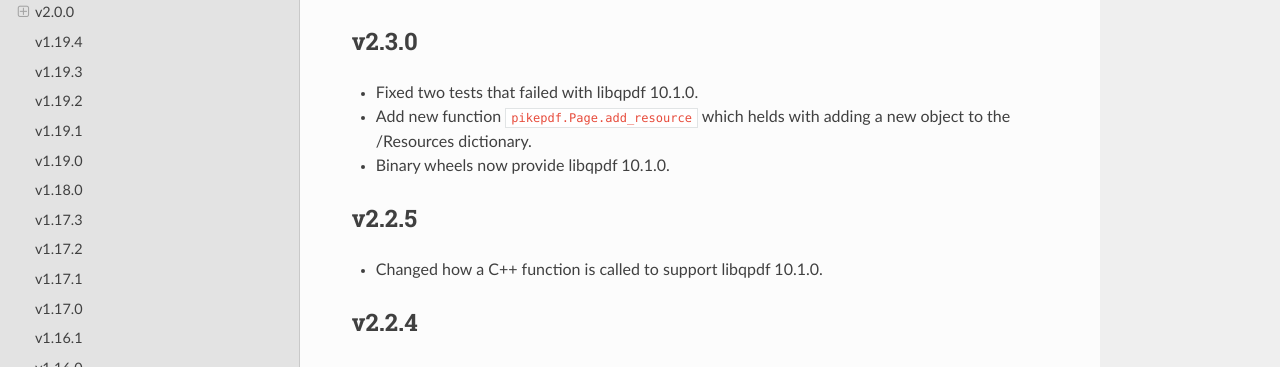
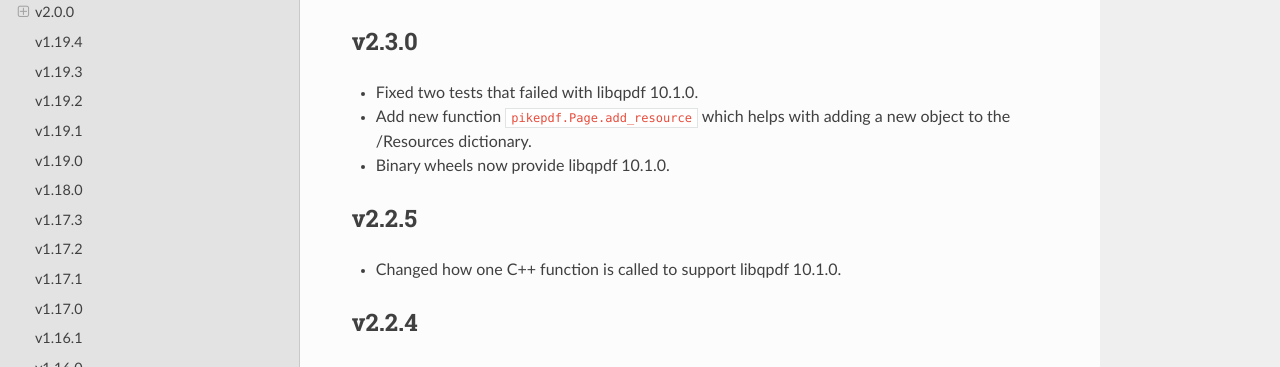
Before and after one commit to pikepdf/pikepdf, a Sphinx documentation site: the page built from docs/release_notes.rst, in a window 1280 px wide and 900 px high. Shown: the part 329-696 px from the top of the window. Built offline with Sphinx 7.4.7 and the Read the Docs theme 2.0.0, drawn with Linux system fonts in a browser that asks for light colours; the version number could not be read and is left out.

Commit message:
Release notes: fix typos

```diff
--- a/docs/release_notes.rst
+++ b/docs/release_notes.rst
@@ -22,14 +22,14 @@
 ======
 
 -  Fixed two tests that failed with libqpdf 10.1.0.
--  Add new function ``pikepdf.Page.add_resource`` which helds with adding a new object
+-  Add new function ``pikepdf.Page.add_resource`` which helps with adding a new object
    to the /Resources dictionary.
 -  Binary wheels now provide libqpdf 10.1.0.
 
 v2.2.5
 ======
 
--  Changed how a C++ function is called to support libqpdf 10.1.0.
+-  Changed how one C++ function is called to support libqpdf 10.1.0.
 
 v2.2.4
 ======
```
